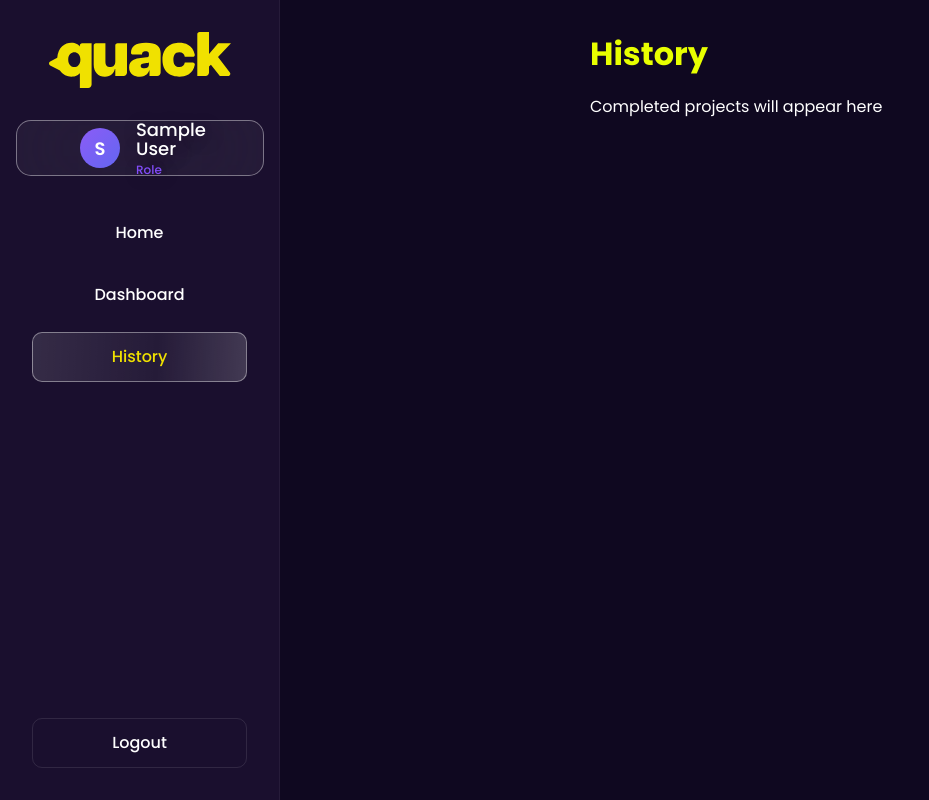
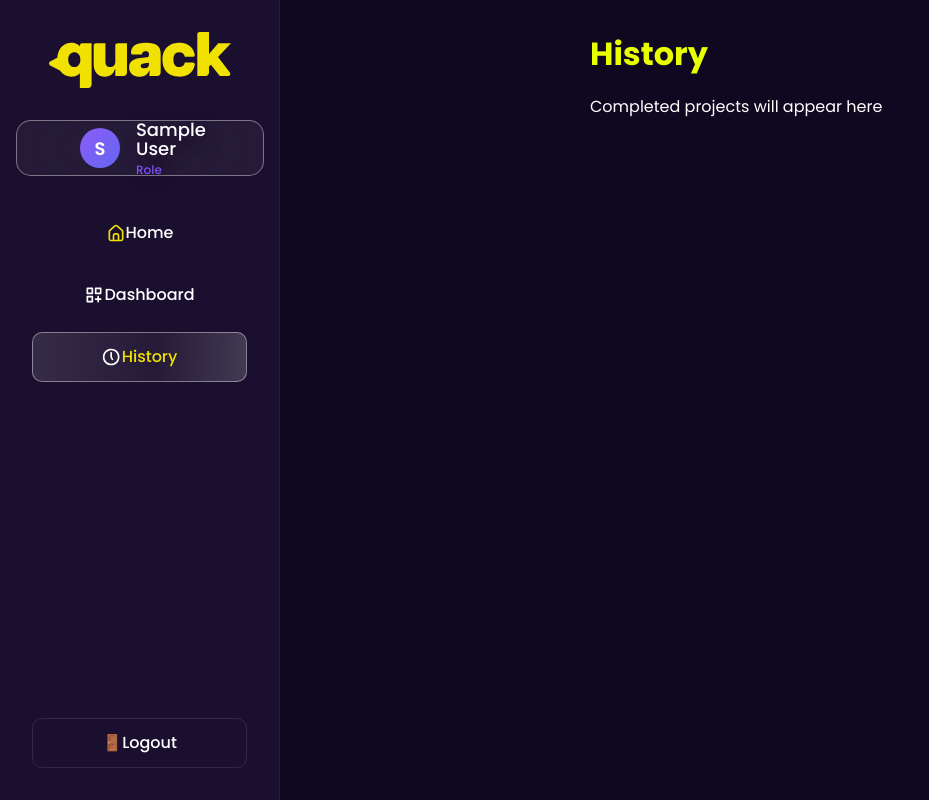
Before and after one commit to feevolinto/Quack, a React (Vite) app in the folder client/: page /history in a window 1280 px wide. Shown: the whole page, without its empty margins (0-929 px from the left). Built offline with nearby package versions, Linux system fonts and the light colour scheme; sample sign-in values are in the browser's storage.

Commit message:
Update Sidebar.jsx

```diff
--- a/client/src/components/Sidebar.jsx
+++ b/client/src/components/Sidebar.jsx
@@ -3,6 +3,10 @@ import { useContext } from "react";
 import { NavLink, useNavigate } from "react-router-dom";
 import { AuthContext } from "../context/AuthContext";
 import "../styles/Sidebar.css";
+import homeIcon from "../assets/home.svg";
+import dashboardIcon from "../assets/dashboard.svg";
+import historyIcon from "../assets/history.svg";
+import logo from "../assets/home_textlogo.svg";
 
 function Sidebar() {
   const { user, logout } = useContext(AuthContext);
@@ -14,17 +18,19 @@ function Sidebar() {
   };
 
 const navItems = [
-    { path: "/", label: "Home" },
-    { path: "/dashboard", label: "Dashboard" },
-    { path: "/history", label: "History" },
+  { path: "/", label: "Home", icon: homeIcon },
+  { path: "/dashboard", label: "Dashboard", icon: dashboardIcon },
+  { path: "/history", label: "History", icon: historyIcon },
 ];
+
 
   return (
     <aside className="sidebar">
 
       <div className="sidebar-logo">
-        <img src="/src/assets/home_textlogo.svg" alt="Quack" className="brand-name-img" />
+  <img src={logo} alt="Quack" className="brand-name-img" />
 </div>
+
 
       {/* User Profile */}
       <div className="user-profile">
@@ -48,14 +54,17 @@ function Sidebar() {
       }
       end={item.path === "/"}
     >
-            <span>{item.label}</span>
+      <img src={item.icon} alt={item.label} className="nav-icon" />
+      <span className="nav-label">{item.label}</span>
     </NavLink>
   ))}
 </nav>
 
+
       {/* Logout Button */}
       <button className="logout-btn" onClick={handleLogout}>
-        <span>Logout</span>
+        <span className="nav-icon">🚪</span>
+        <span className="nav-label">Logout</span>
       </button>
     </aside>
   );
```
Lines whose indentation alone changed are shown as unchanged.
